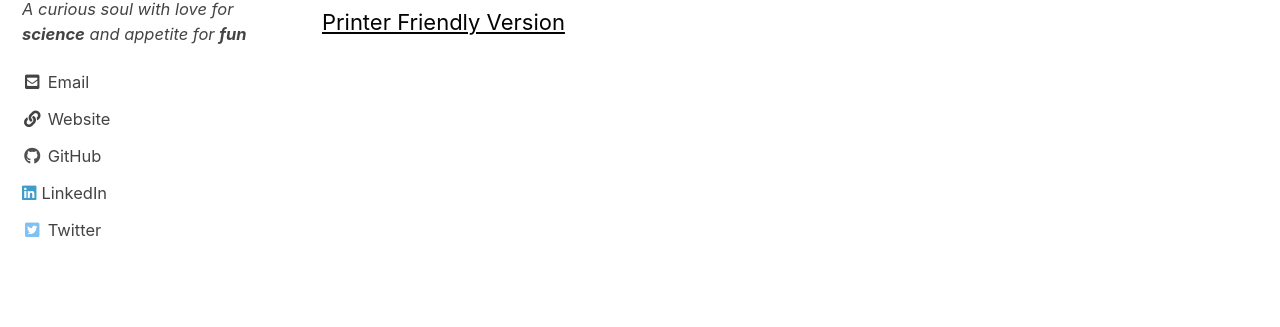
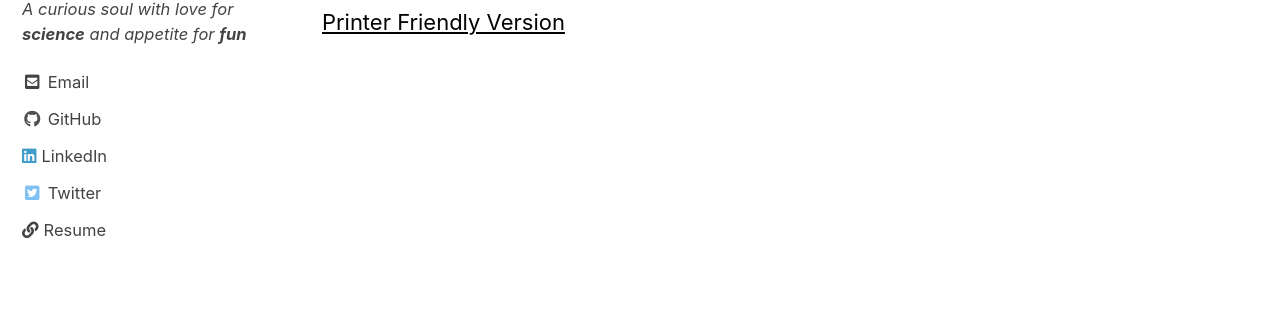
Before and after one commit to jay-chakalasiya/jay-chakalasiya.github.io, a Jekyll site: the page built from _pages/resume.md, in a window 1280 px wide. Shown: the part 223-550 px from the top of the page. Built offline with Jekyll 4.4.1, drawn with Linux system fonts in a browser that asks for light colours; cached includes are drawn as plain includes; comment, search, counter and statistics services are not loaded.

Commit message:
Added Navigation link for resume

```diff
--- a/_config.yml
+++ b/_config.yml
@@ -102,9 +102,6 @@ author:
     - label: "Email"
       icon: "fas fa-fw fa-envelope-square"
       url : &email "mailto:chakalasiyajay00@email.com"
-    - label: "Website"
-      icon: "fas fa-fw fa-link"
-      url: &website "https://jaychakalasiya.com"
     - label: "GitHub"
       icon: "fab fa-fw fa-github"
       url: "https://github.com/jay-chakalasiya"
@@ -114,6 +111,8 @@ author:
     - label: "Twitter"
       icon: "fab fa-fw fa-twitter-square"
       url : &twitter "https://twitter.com/JayChakalasiya"
+    - label: "Resume"
+      url : "/resume/"
     #- label: "Facebook"
      # icon: "fab fa-fw fa-facebook-square"
       # url: "https://facebook.com/"
```
